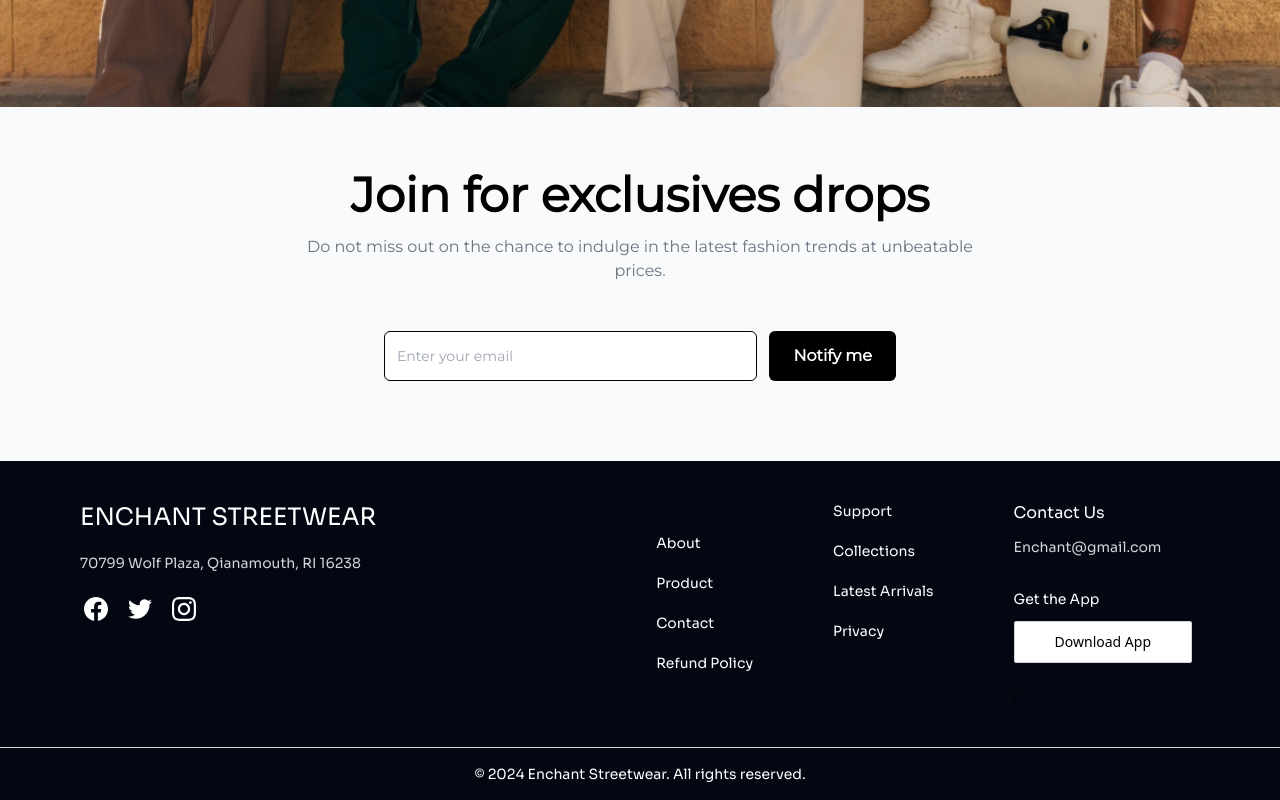
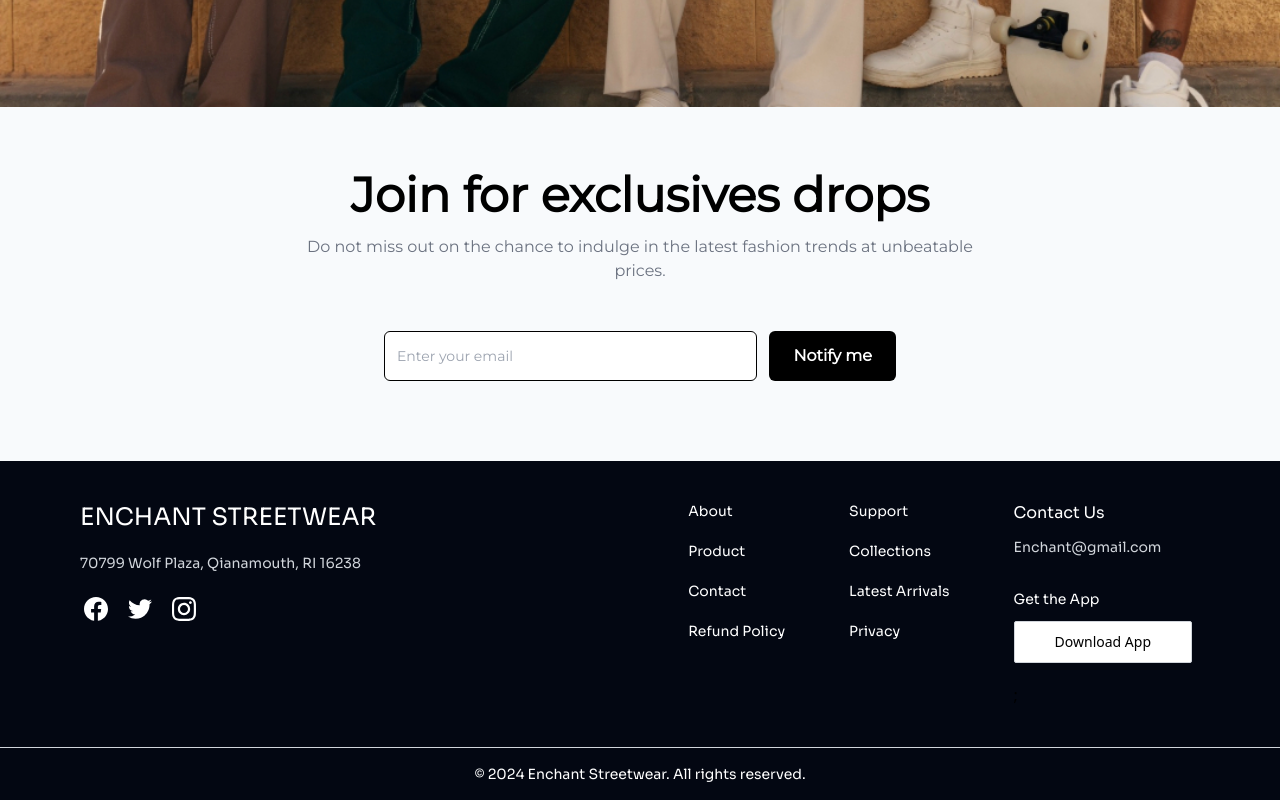
Before and after one commit to h4m24-a/ecommerce-shopping-cart, a React (Vite) app: page / in a window 1280 px wide. Shown: the part 4465-5265 px from the top of the page. Built offline with nearby package versions, Linux system fonts and the light colour scheme.

Commit message:
updated footer view on mobile

```diff
--- a/src/components/Footer.jsx
+++ b/src/components/Footer.jsx
@@ -59,8 +59,8 @@ const Footer = () => {
             </a>
           </div>
         </div>
-        <div className="flex gap-20 flex-col md:flex-row">
-          <ul className="flex flex-col gap-5 cursor-pointer sm:mt-8 ">
+        <div className="flex gap-16 flex-col md:flex-row">
+          <ul className="flex flex-col gap-5 cursor-pointer sm:mt-8 lg:mt-0 ">
             <li className="text-white font-sora text-sm">About</li>
             <li className="text-white font-sora text-sm">Product</li>
             <li className="text-white font-sora text-sm">Contact</li>
```
